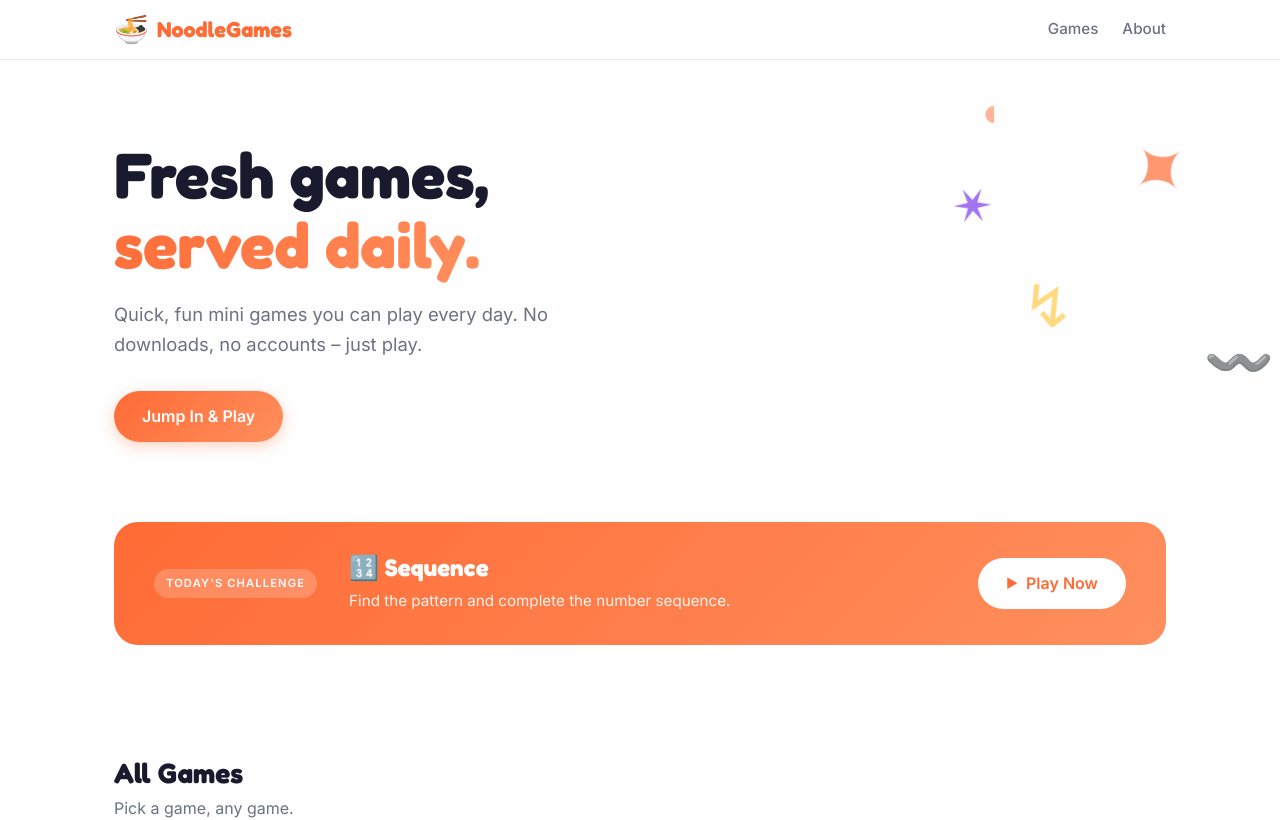
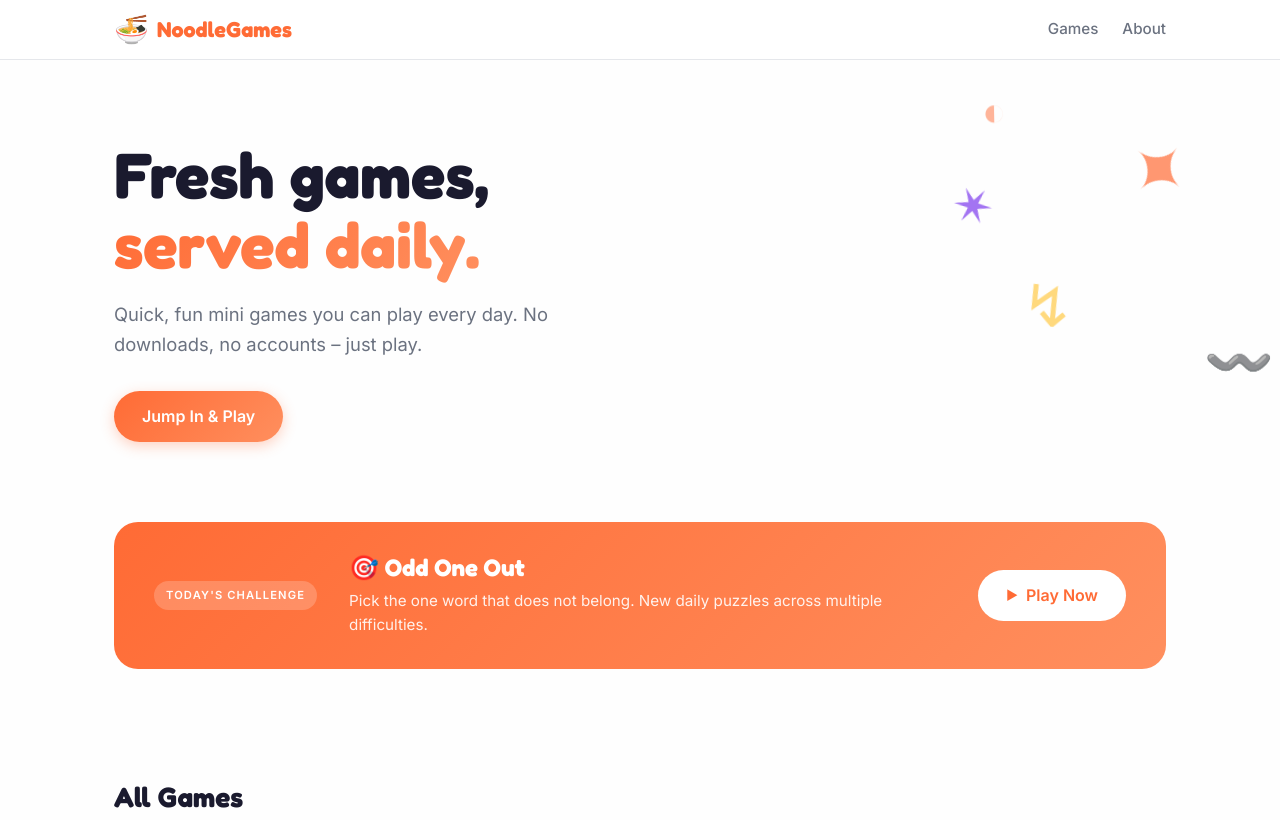
Before and after one commit to balexandr/noodle_games, a React (Vite) app: page / in a window 1280 px wide. Shown: the top 820 px of the page. Built offline with nearby package versions, Linux system fonts and the light colour scheme.

Commit message:
Update today's challenge to newest game

```diff
--- a/src/pages/Home.jsx
+++ b/src/pages/Home.jsx
@@ -3,7 +3,7 @@ import { games } from '../data/games'
 import './Home.css'
 
 function Home() {
-  const todaysGame = games.find(g => g.status === 'active')
+  const todaysGame = games.findLast(g => g.status === 'active') || games.find(g => g.status === 'active')
 
   return (
     <>
```
